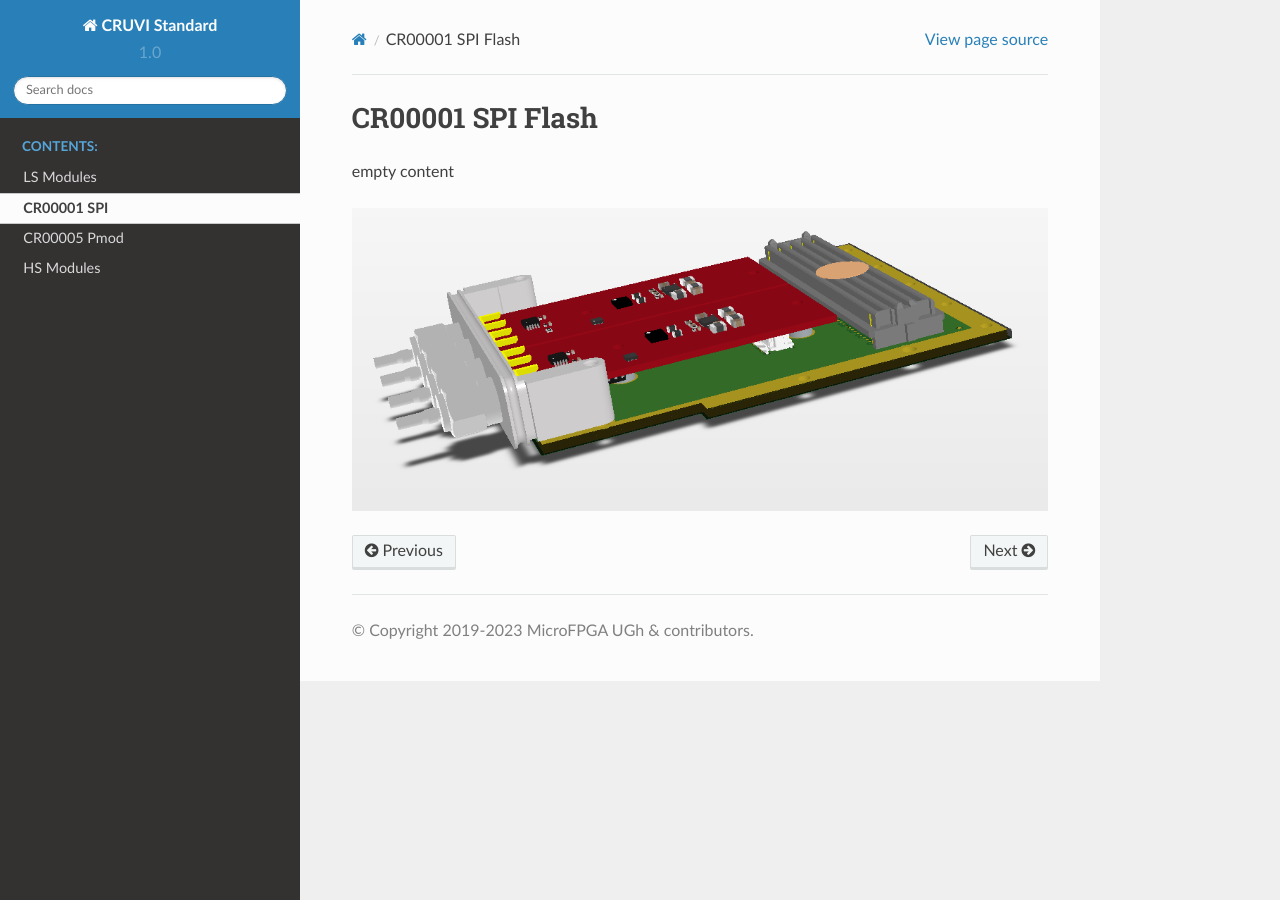
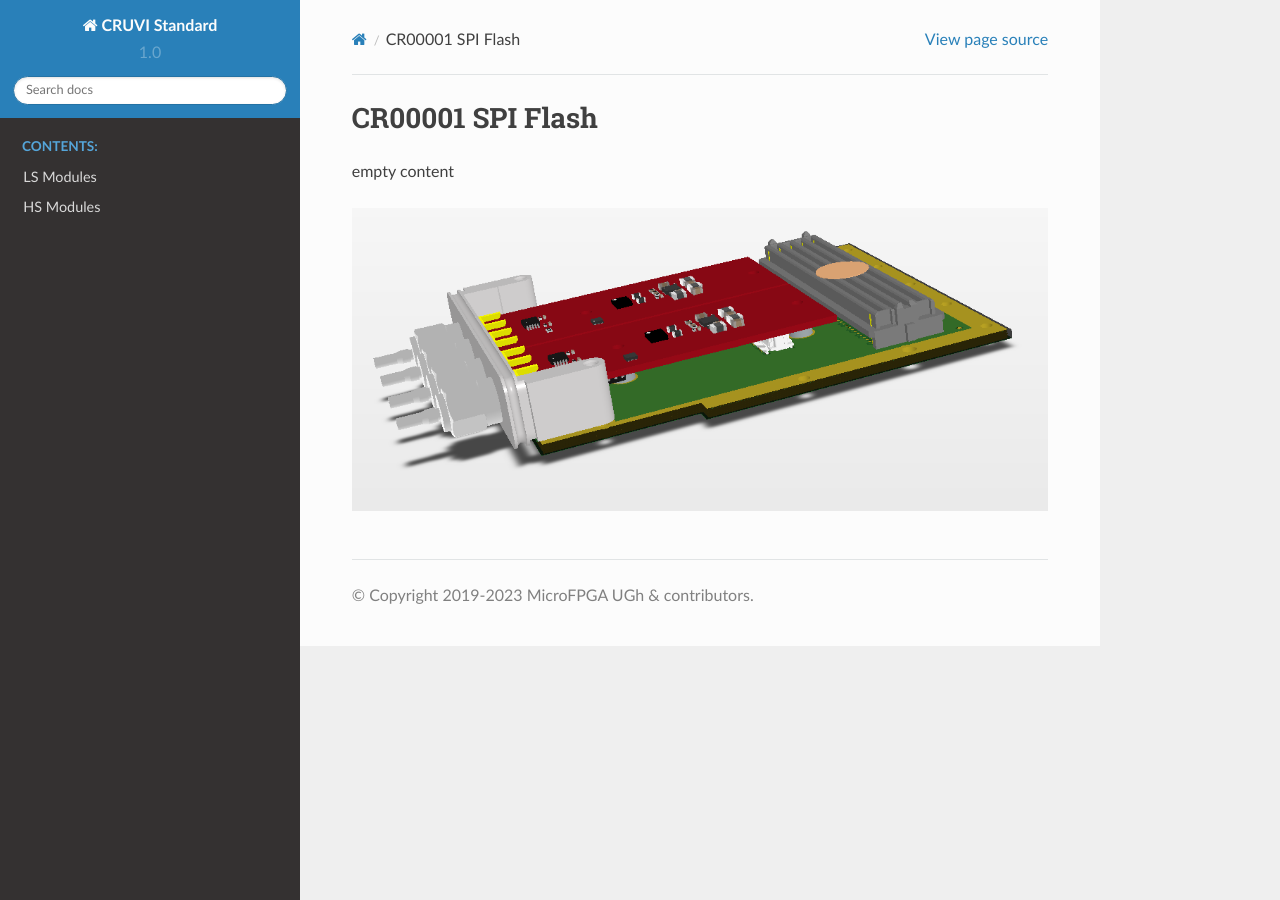
Before and after one commit to micro-FPGA/CRUVI-DOC, a Sphinx documentation site: the page built from docs/CR00001.rst, in a window 1280 px wide. Built offline with Sphinx 7.4.7 and the Read the Docs theme 2.0.0, drawn with Linux system fonts in a browser that asks for light colours; pages that are not in the unit, such as notebooks, are missing from menus.

Commit message:
Update index.rst

```diff
--- a/docs/index.rst
+++ b/docs/index.rst
@@ -11,7 +11,4 @@ If you want the SPECIFICATION please get it from here:
    :caption: Contents:
 
    LS Modules <LS_Modules>
-      CR00001 SPI <CR00001>
-      CR00005 Pmod <CR00005>
    HS Modules <HS_Modules>
-      CR00041 HyperRAM <CR00041>
```
